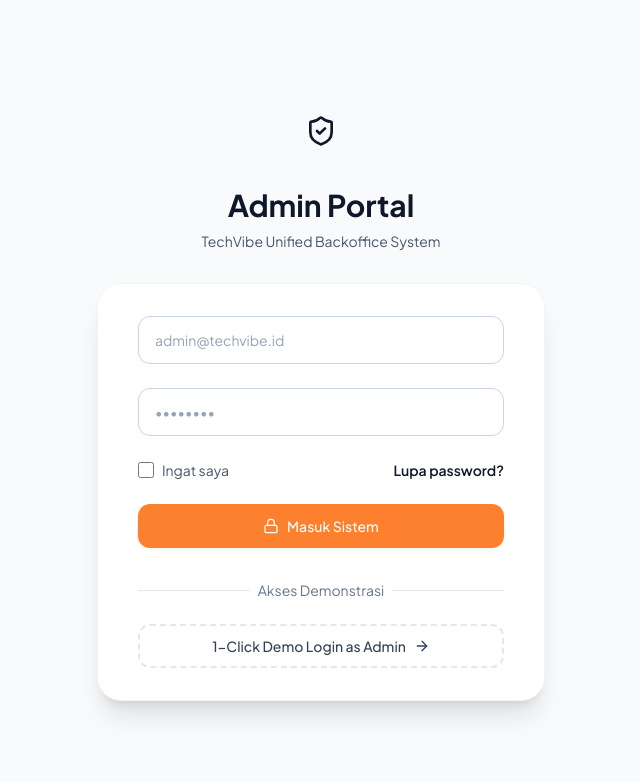
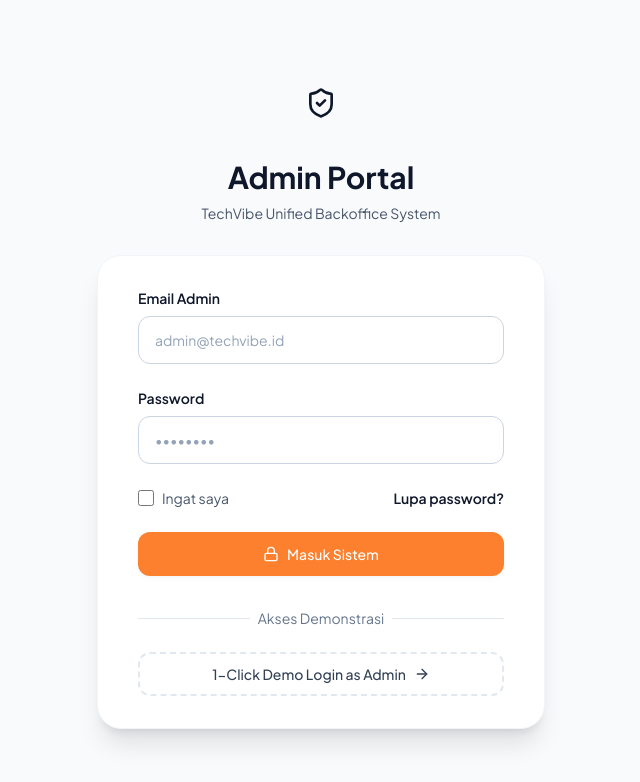
Before and after one commit to reyjinnn/frontend, a React (Vite) app: page /admin/login in a window 1280 px wide. Shown: the top 782 px of the page, without its empty margins (319-959 px from the left). Built offline with nearby package versions, Linux system fonts and the light colour scheme.

Commit message:
feat(ui): add label support to Input component

```diff
--- a/src/components/ui/Input.tsx
+++ b/src/components/ui/Input.tsx
@@ -5,12 +5,16 @@
 export interface InputProps extends InputHTMLAttributes<HTMLInputElement> {
   icon?: ReactNode;
   error?: string;
+  label?: string;
 }
 
 const Input = forwardRef<HTMLInputElement, InputProps>(
-  ({ className, icon, error, type, ...props }, ref) => {
+  ({ className, icon, error, type, label, ...props }, ref) => {
     return (
       <div className="w-full relative">
+        {label && (
+          <label className="block text-sm font-semibold mb-2">{label}</label>
+        )}
         {icon && (
           <div className="absolute left-3 top-1/2 -translate-y-1/2 text-slate-400 dark:text-slate-500">
             {icon}
```
